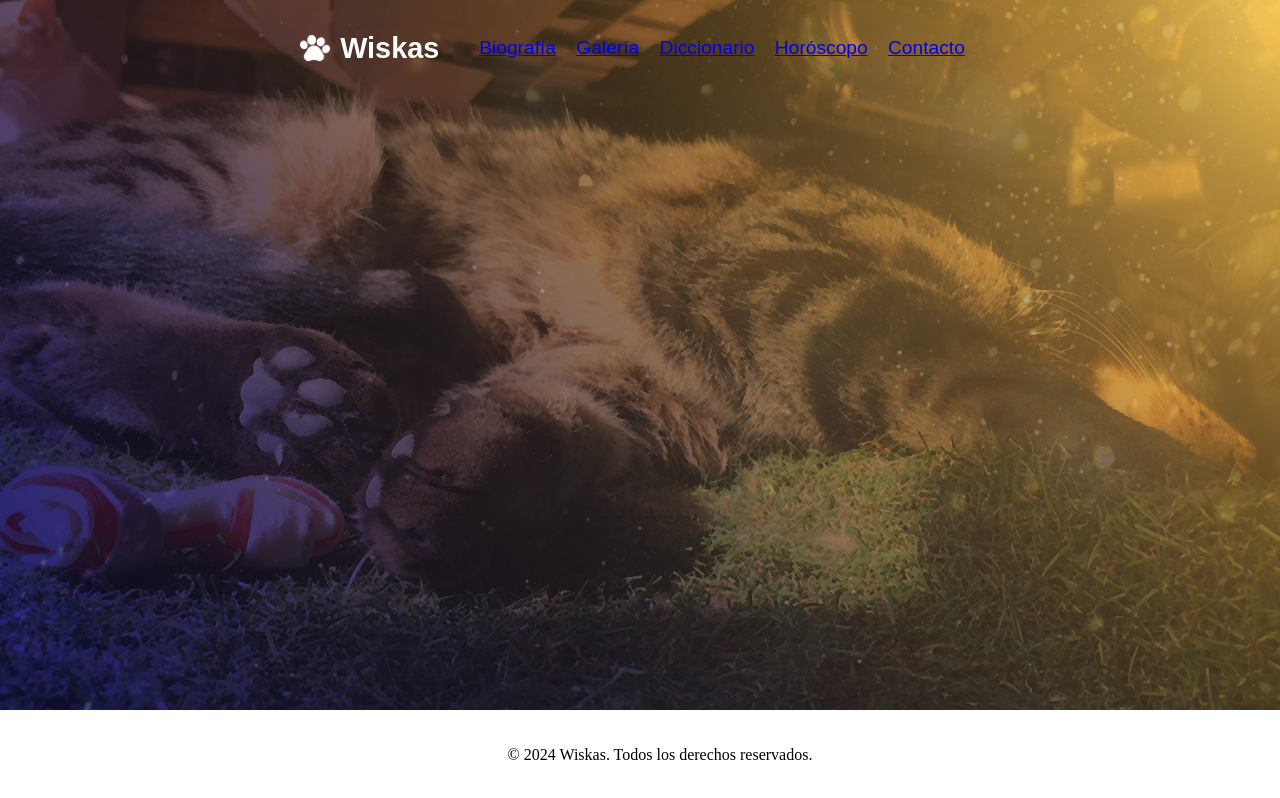
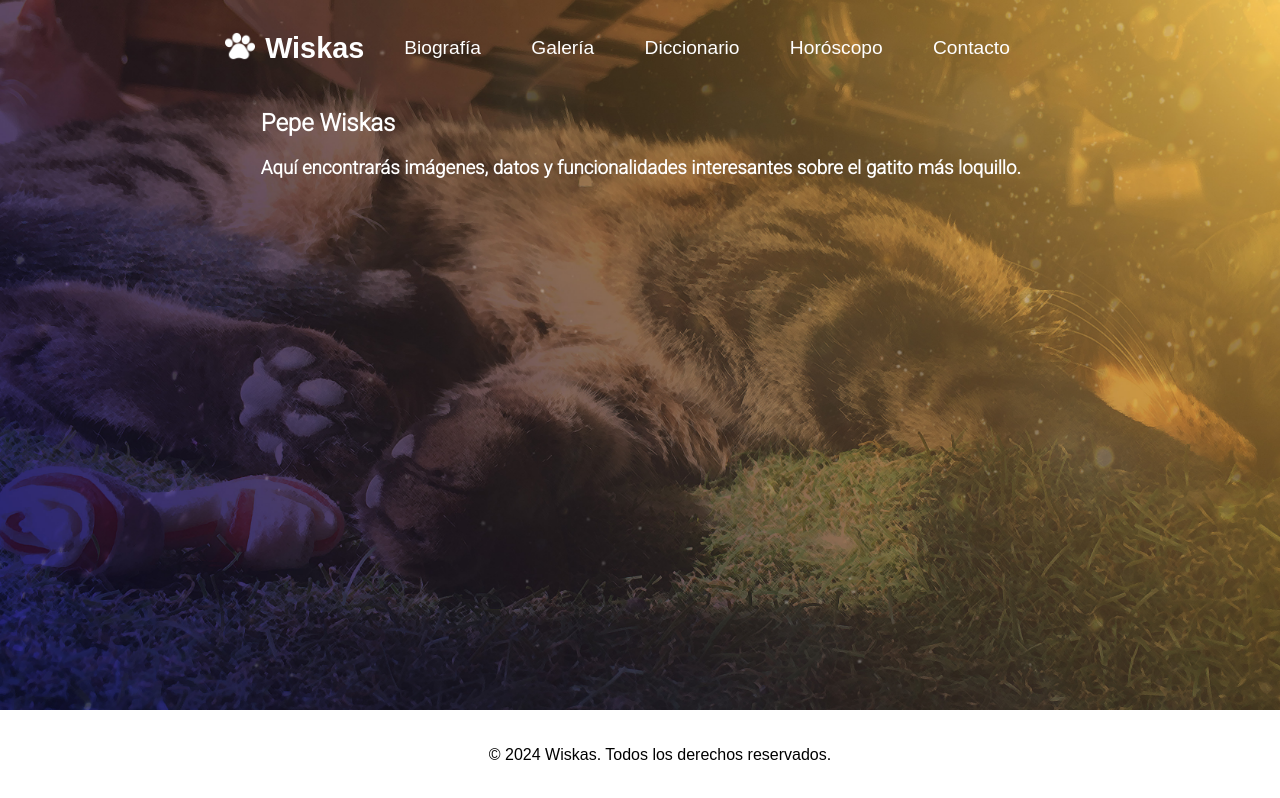
Before and after one commit to matiasnavarrete117/webwiskas.github.io, a plain HTML site: page index.html in a window 1280 px wide. Drawn offline with Linux system fonts and the light colour scheme.

Commit message:
cambios menores de mejora de fuente y margen de body

```diff
--- a/index.html
+++ b/index.html
@@ -1,6 +1,9 @@
 <!DOCTYPE html>
 <html lang="en">
 <head>
+    <link rel="preconnect" href="https://fonts.googleapis.com">
+    <link rel="preconnect" href="https://fonts.gstatic.com" crossorigin>
+    <link href="https://fonts.googleapis.com/css2?family=Roboto:wght@300&display=swap" rel="stylesheet">
 
     <meta charset="UTF-8">
     <meta name="viewport" content="width=device-width, initial-scale=1.0">
@@ -8,11 +11,14 @@
     <link rel="stylesheet" href="styles.css">
 
 
-
     <div class="header_menu">
         <div class="logo">
+            <a href="index.html">
             <img src="imagen_cat_paw.png" alt="logo de Wiskas">
+        </a>
+        <a href="index.html">
             <h2>Wiskas</h2>
+        </a>
                 </div>
     <nav>
         <ul>
@@ -27,6 +33,14 @@
 
 </head>
 <body>
+
+<div class="contenido_texto">
+
+    <h2>Pepe Wiskas</h2>
+    <h3> Aquí encontrarás imágenes, datos y funcionalidades interesantes sobre el gatito más loquillo.</h3>
+
+</div>
+
     <footer>
         <p>&copy; 2024 Wiskas. Todos los derechos reservados.</p>
     </footer>
--- a/styles.css
+++ b/styles.css
@@ -1,6 +1,23 @@
 nav ul li {
+
     display: inline;  /* Hace que los elementos se muestren en línea */
     margin-right: 15px;
+}
+
+
+
+a {
+    text-decoration: none;
+    color: #ffffff;
+}
+
+nav a{
+padding-right: 30px;
+
+}
+
+nav a:hover{
+    color: darkviolet;
 }
 
 .logo {
@@ -27,11 +44,29 @@ nav ul li {
 
 }
 
+
 body {
     background-image: url(imagen_wiskas_echado_pasto.jpg);
     background-size: cover;
     background-attachment: fixed;
     background-position: center;
+    color: #ffffff;
+    font-size: medium;
+  font-weight: 400;
+  font-style: normal;
+  font-family: "Roboto", sans-serif;
+
+}
+
+
+
+
+
+.contenido_texto {
+    text-align: left;
+    margin-left: 20%;
+
+
 }
 
 footer {
@@ -44,4 +79,5 @@ footer {
     text-align: center;
     padding: 20px;
     z-index: 100; /* Para que se asegure de estar por encima de otros elementos */
+    font-family: Arial, Helvetica, sans-serif; /* Fuente utilizada */
 }
```
